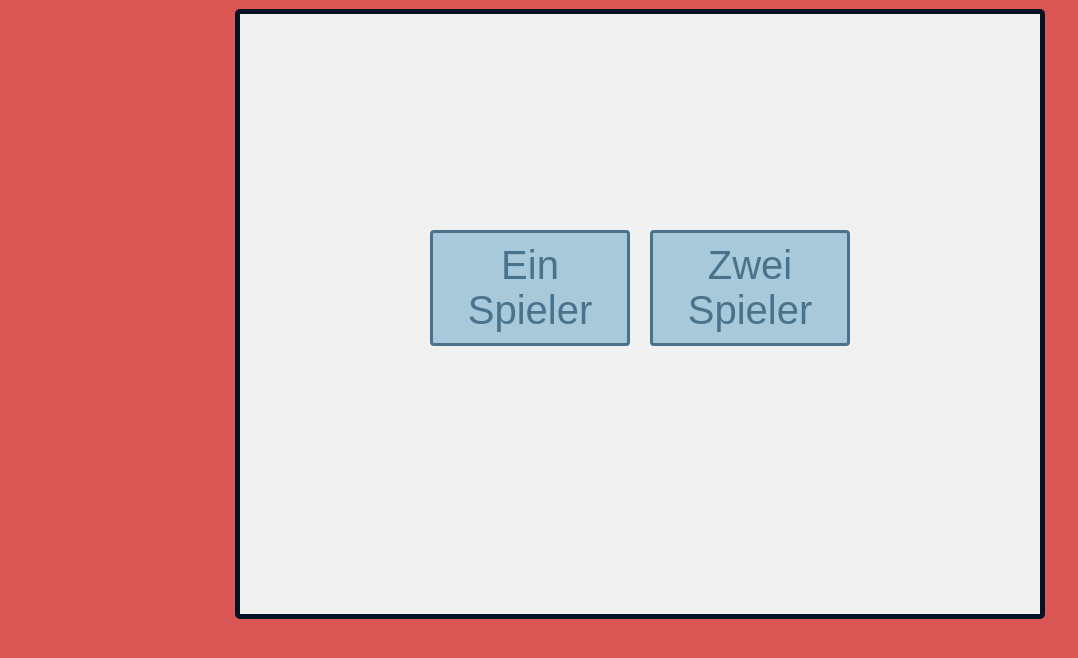
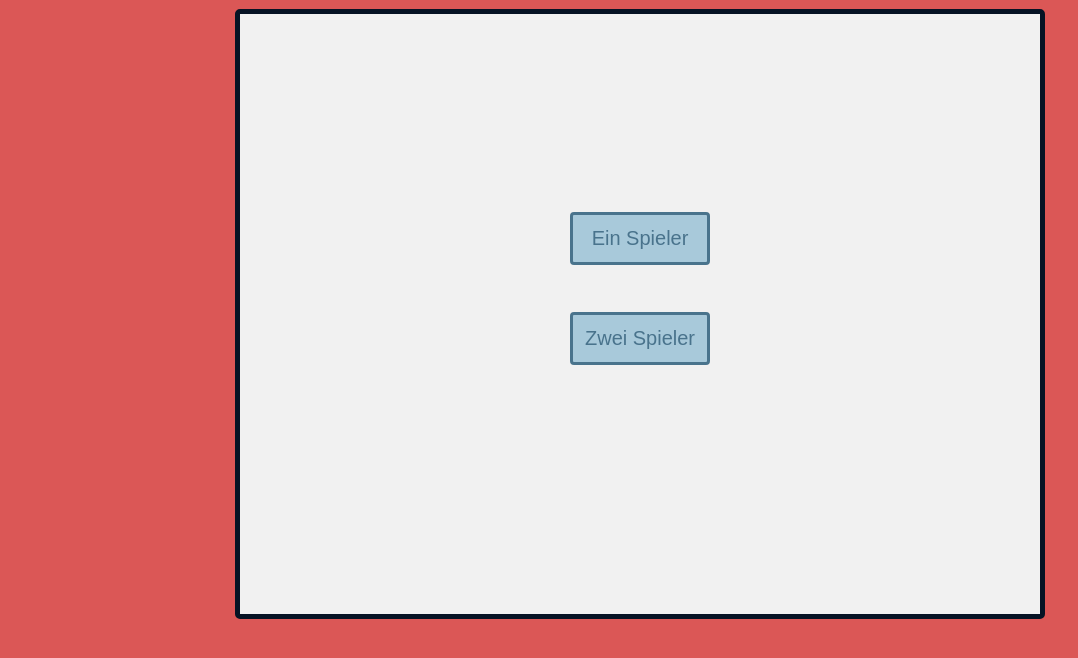
Before and after one commit to joenae/TypeScriptJona, a website with bundled scripts: page TypeScriptJWProjekt/index.html in a window 1280 px wide. Shown: the part 142-800 px from the top of the page, without its empty margins (0-1078 px from the left). Built offline with nearby package versions, Linux system fonts and the light colour scheme; a web font is replaced by a local one.

Commit message:
Update Style

```diff
--- a/TypeScriptJWProjekt/style.css
+++ b/TypeScriptJWProjekt/style.css
@@ -44,21 +44,19 @@ border-style: solid;
 
 #startSpiel{
   font-family:Arial, Helvetica, sans-serif;
-  color: #F1F1F1;
   text-align: center;
   cursor: pointer;
   padding-bottom: 10px;
-  padding: 10px;
+  padding: 12px;
   border-radius: 4px;
   border: 3px solid #49738C;
   background-color: #A8C9DA;
   text-align: center;
-  font-size: 40px;
+  font-size: 20px;
   color: #49738C;
+  width: 140px;
   text-decoration: none;
-  width: 200px;
-  margin-top: 60px;
-  margin-right: 220px;
+  margin-top: -40px;
   position: fixed;
 }
 
@@ -74,21 +72,18 @@ border-style: solid;
 
 #startSpielZweiSpieler{
   font-family:Arial, Helvetica, sans-serif;
-  color: #F1F1F1;
   text-align: center;
   cursor: pointer;
   padding-bottom: 10px;
-  padding: 10px;
+  padding: 12px;
   border-radius: 4px;
   border: 3px solid #49738C;
   background-color: #A8C9DA;
   text-align: center;
-  font-size: 40px;
+  font-size: 20px;
   color: #49738C;
   text-decoration: none;
-  width: 200px;
-  margin-top: 60px;
-  margin-left: 220px;
+  margin-top: 160px;
   position: fixed;
 }
 
@@ -183,6 +178,7 @@ border-style: solid;
   line-height: 1.5;
   transform: translateX(-400px);
   transition: transform 1s ease-in-out;
+  z-index: 20;
 }
 
 .rules.show {
@@ -269,3 +265,4 @@ font-family: video-cond, serif;
 font-weight: 700;
 
 font-style: normal;
+*/
```
